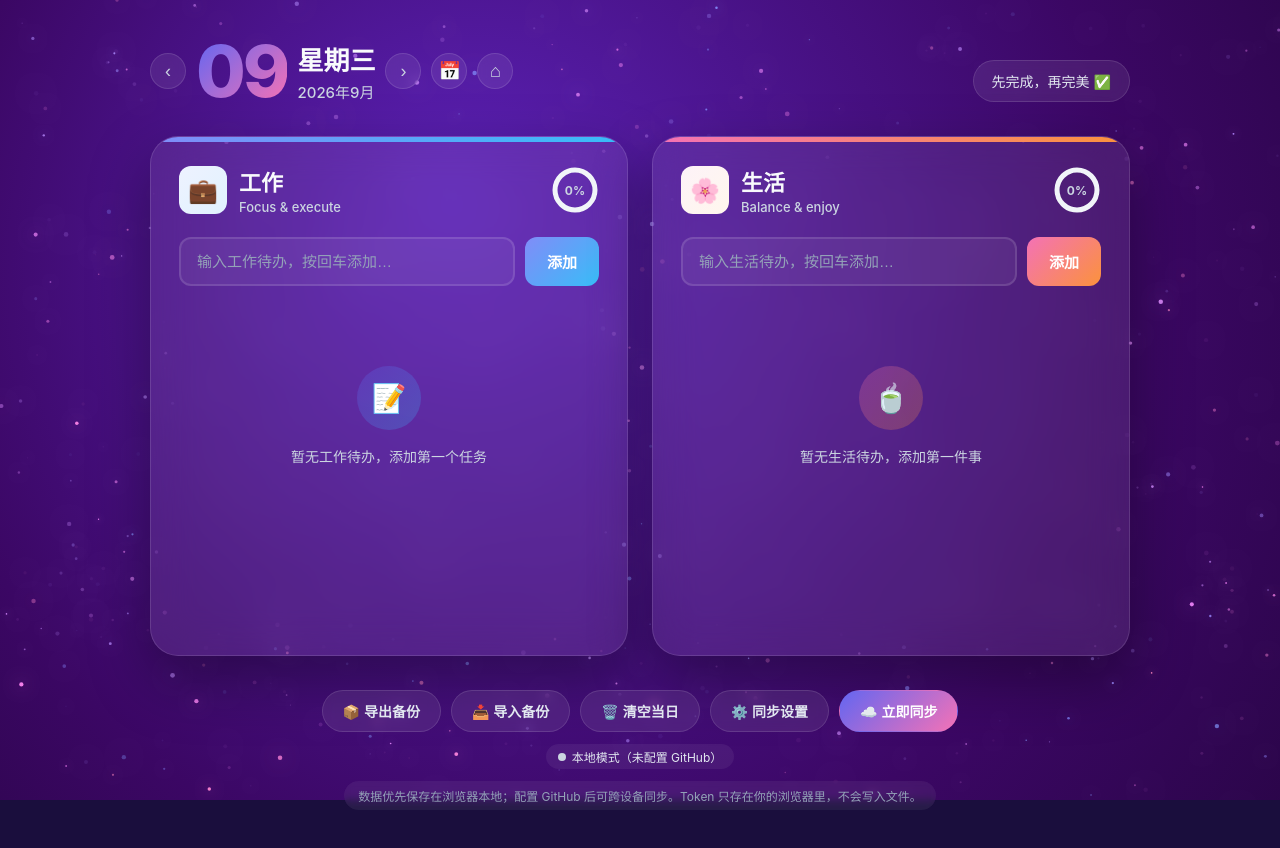
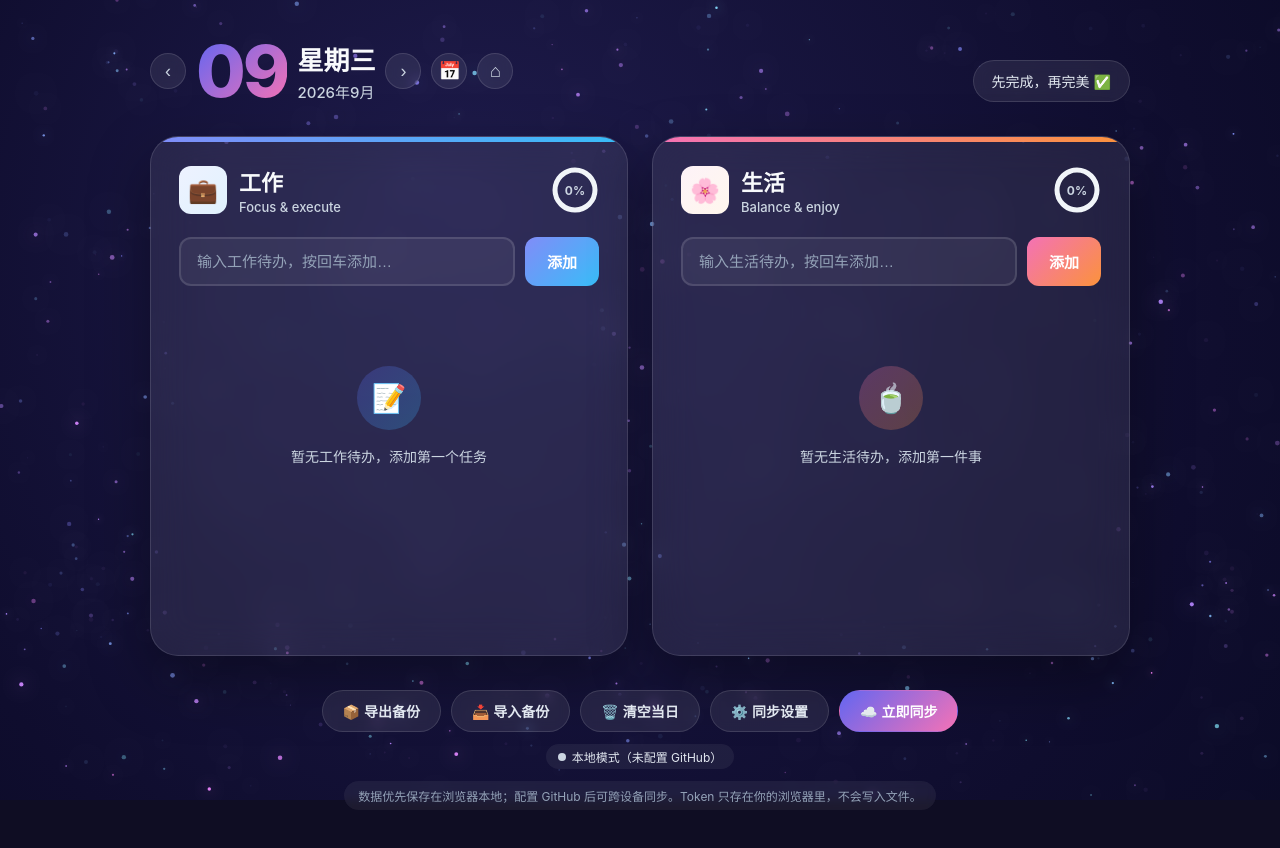
Before and after one commit to zhuxinmiao326-sudo/my-daily-todo, a plain HTML site: page index.html in a window 1280 px wide. Drawn offline with Linux system fonts and the light colour scheme; animation ran at ten frames a second.

Commit message:
style: desaturate aurora background to deep blue-purple

```diff
--- a/index.html
+++ b/index.html
@@ -10,7 +10,7 @@
       --work-2: #38bdf8;
       --life: #f472b6;
       --life-2: #fb923c;
-      --bg: #1a0e3d;
+      --bg: #0f0d23;
       --card: rgba(255, 255, 255, 0.08);
       --text: #f8fafc;
       --text-2: #cbd5e1;
@@ -28,7 +28,7 @@
       margin: 0;
       min-height: 100vh;
       font-family: -apple-system, BlinkMacSystemFont, "Segoe UI", "PingFang SC", "Hiragino Sans GB", "Microsoft YaHei", sans-serif;
-      background: #1a0e3d;
+      background: #0f0d23;
       color: var(--text);
       -webkit-font-smoothing: antialiased;
     }
@@ -1567,7 +1567,7 @@
       initStars() {
         const area = this.width * this.height;
         const count = Math.max(80, Math.floor(area / 3800 * this.density));
-        const palette = [240, 260, 270, 280, 300, 320]; // 蓝紫、紫、极光紫
+        const palette = [200, 220, 240, 260, 270, 290]; // 偏冷的蓝紫、靛蓝
         this.stars = [];
         for (let i = 0; i < count; i++) {
           this.stars.push({
@@ -1589,9 +1589,9 @@
 
         // 绘制深空背景渐变
         const bgGradient = ctx.createRadialGradient(this.width * 0.35, this.height * 0.25, 0, this.width * 0.5, this.height * 0.5, this.width * 1.05);
-        bgGradient.addColorStop(0, '#5b21b6');
-        bgGradient.addColorStop(0.45, '#3b0764');
-        bgGradient.addColorStop(1, '#0d0218');
+        bgGradient.addColorStop(0, '#1e1b4b');
+        bgGradient.addColorStop(0.5, '#0f0d2e');
+        bgGradient.addColorStop(1, '#020617');
         ctx.fillStyle = bgGradient;
         ctx.fillRect(0, 0, this.width, this.height);
 
```
